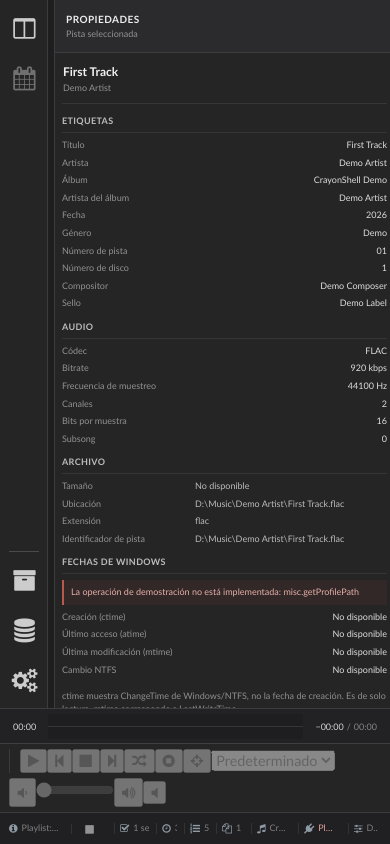
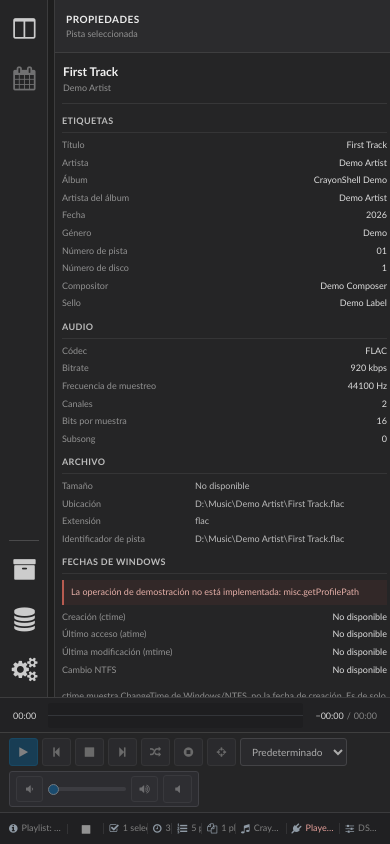
Before and after one commit to mhz698a/fb2k-CrayonShell, a React (Vite) app: page / in a window 390 px wide. Built offline with nearby package versions, Linux system fonts and the light colour scheme.

Commit message:
style: left-align playback and status controls

```diff
--- a/src/styles/main.css
+++ b/src/styles/main.css
@@ -919,59 +919,215 @@ select {
 }
 
 #StatusBar {
-    position: relative; z-index: 1; display: flex; flex: 0 0 auto; align-items: center;
-    gap: 0; min-width: 0; min-height: 25px; padding: 3px 8px; overflow: visible;
-    color: GrayText; background: #202022; border-top: 1px solid rgba(128, 128, 128, .28);
-    font-size: 10px; font-variant-numeric: tabular-nums;
-}
+    position: relative;
+    z-index: 1;
+    display: flex;
+    flex: 0 0 auto;
+    align-items: center;
+    justify-content: flex-start;
+    gap: 0;
+    min-width: 0;
+    min-height: 25px;
+    padding: 3px 8px;
+    overflow: visible;
+    color: GrayText;
+    background: #202022;
+    border-top: 1px solid rgba(128, 128, 128, .28);
+    font-size: 10px;
+    font-variant-numeric: tabular-nums;
+}
+
 .statusbar-item {
-    display: inline-flex; flex: 0 1 auto; align-items: center; gap: 5px; min-width: 0;
-    max-width: 23%; padding: 0 8px; overflow: hidden;
-    border-left: 1px solid rgba(128, 128, 128, .2); white-space: nowrap;
-}
-.statusbar-item:first-child { padding-left: 2px; border-left: 0; }
-.statusbar-item > .fa { flex: 0 0 auto; color: #8f9aa5; font-size: 10px; }
-.statusbar-message { flex: 1 1 16%; max-width: 24%; min-width: 50px; }
+    display: inline-flex;
+    flex: 0 1 auto;
+    align-items: center;
+    gap: 5px;
+    min-width: 0;
+    max-width: none;
+    padding: 0 8px;
+    overflow: hidden;
+    border-left: 1px solid rgba(128, 128, 128, .2);
+    white-space: nowrap;
+}
+
+.statusbar-item:first-child {
+    padding-left: 2px;
+    border-left: 0;
+}
+
+.statusbar-item > .fa {
+    flex: 0 0 auto;
+    color: #8f9aa5;
+    font-size: 10px;
+}
+
+.statusbar-message {
+    flex: 0 1 auto;
+    max-width: min(220px, 22vw);
+    min-width: 0;
+}
+
 .statusbar-message > span,
 .statusbar-playlist-name > span,
 .statusbar-player-connection > span,
-.statusbar-dsp > span { min-width: 0; overflow: hidden; text-overflow: ellipsis; }
-.statusbar-playback-state { flex: 0 0 25px; justify-content: center; padding: 0 7px; }
-.statusbar-playback-state .fa-play, .statusbar-playback-state .fa-pause { color: #a9d9ae; }
-.statusbar-playback-state .fa-stop { color: #929292; }
-.statusbar-playback-state .fa-spinner { color: #d0bd8b; }
-.statusbar-playlist-name, .statusbar-dsp { max-width: 25%; }
-.statusbar-player-connection.is-ready, .statusbar-dsp.is-active { color: #a9d9ae; }
-.statusbar-player-connection.is-connecting, .statusbar-player-connection.is-degraded,
-.statusbar-dsp.is-queued, .statusbar-dsp.is-applying, .statusbar-dsp.is-verifying { color: #d0bd8b; }
-.statusbar-player-connection.is-error, .statusbar-dsp.is-error { color: #e6a09a; }
+.statusbar-dsp > span {
+    min-width: 0;
+    overflow: hidden;
+    text-overflow: ellipsis;
+}
+
+.statusbar-playback-state {
+    flex: 0 0 25px;
+    justify-content: center;
+    padding: 0 7px;
+}
+
+.statusbar-playback-state .fa-play,
+.statusbar-playback-state .fa-pause {
+    color: #a9d9ae;
+}
+
+.statusbar-playback-state .fa-stop {
+    color: #929292;
+}
+
+.statusbar-playback-state .fa-spinner {
+    color: #d0bd8b;
+}
+
+.statusbar-playlist-name {
+    max-width: 210px;
+}
+
+.statusbar-player-connection {
+    max-width: 190px;
+}
+
+.statusbar-dsp {
+    max-width: 230px;
+}
+
+.statusbar-player-connection.is-ready,
+.statusbar-dsp.is-active {
+    color: #a9d9ae;
+}
+
+.statusbar-player-connection.is-connecting,
+.statusbar-player-connection.is-degraded,
+.statusbar-dsp.is-queued,
+.statusbar-dsp.is-applying,
+.statusbar-dsp.is-verifying {
+    color: #d0bd8b;
+}
+
+.statusbar-player-connection.is-error,
+.statusbar-dsp.is-error {
+    color: #e6a09a;
+}
+
 .statusbar-context-menu {
-    position: fixed; z-index: 3000; display: flex; width: 270px;
-    max-height: min(390px, calc(100vh - 16px)); flex-direction: column; gap: 2px;
-    box-sizing: border-box; padding: 7px; overflow: auto; color: #dedede;
-    background: #252526; border: 1px solid #4a4a4d; border-radius: 4px;
+    position: fixed;
+    z-index: 3000;
+    display: flex;
+    width: 270px;
+    max-height: min(390px, calc(100vh - 16px));
+    flex-direction: column;
+    gap: 2px;
+    box-sizing: border-box;
+    padding: 7px;
+    overflow: auto;
+    color: #dedede;
+    background: #252526;
+    border: 1px solid #4a4a4d;
+    border-radius: 4px;
     box-shadow: 0 8px 24px rgba(0, 0, 0, .48);
 }
+
 .statusbar-context-menu-heading {
-    padding: 5px 7px 7px; color: #9d9d9d; border-bottom: 1px solid #3d3d40;
-    font-size: 10px; font-weight: 600;
-}
+    padding: 5px 7px 7px;
+    color: #9d9d9d;
+    border-bottom: 1px solid #3d3d40;
+    font-size: 10px;
+    font-weight: 600;
+}
+
 .statusbar-context-menu-item {
-    display: flex; align-items: center; gap: 8px; min-height: 27px; padding: 4px 7px;
-    color: #dedede; background: transparent; border: 0; border-radius: 2px;
-    cursor: pointer; font: inherit; font-size: 10px; text-align: left;
-}
-.statusbar-context-menu-item:hover, .statusbar-context-menu-item:focus-visible {
-    color: #fff; background: #3a3d41; outline: none;
-}
-.statusbar-context-menu-item > .fa { width: 13px; flex: 0 0 13px; color: #8ab4d8; text-align: center; }
+    display: flex;
+    align-items: center;
+    gap: 8px;
+    min-height: 27px;
+    padding: 4px 7px;
+    color: #dedede;
+    background: transparent;
+    border: 0;
+    border-radius: 2px;
+    cursor: pointer;
+    font: inherit;
+    font-size: 10px;
+    text-align: left;
+}
+
+.statusbar-context-menu-item:hover,
+.statusbar-context-menu-item:focus-visible {
+    color: #fff;
+    background: #3a3d41;
+    outline: none;
+}
+
+.statusbar-context-menu-item > .fa {
+    width: 13px;
+    flex: 0 0 13px;
+    color: #8ab4d8;
+    text-align: center;
+}
+
 @media (max-width: 820px) {
-    #StatusBar { overflow: visible; }
-    .statusbar-item { max-width: 40%; padding-right: 6px; padding-left: 6px; }
-}
+    #StatusBar {
+        overflow: visible;
+    }
+
+    .statusbar-item {
+        padding-right: 6px;
+        padding-left: 6px;
+    }
+
+    .statusbar-message {
+        max-width: 22vw;
+    }
+
+    .statusbar-playlist-name {
+        max-width: 17vw;
+    }
+
+    .statusbar-player-connection {
+        max-width: 16vw;
+    }
+
+    .statusbar-dsp {
+        max-width: 20vw;
+    }
+}
+
 @media (max-width: 520px) {
-    #StatusBar { font-size: 9px; }
-    .statusbar-item { gap: 4px; padding-right: 5px; padding-left: 5px; }
+    #StatusBar {
+        font-size: 9px;
+    }
+
+    .statusbar-item {
+        gap: 4px;
+        padding-right: 5px;
+        padding-left: 5px;
+    }
+
+    .statusbar-message {
+        max-width: 23vw;
+    }
+
+    .statusbar-playlist-name,
+    .statusbar-player-connection,
+    .statusbar-dsp {
+        max-width: 15vw;
+    }
 }
 
 button.play-btn {
@@ -3701,12 +3857,116 @@ button.play-btn {
     border-top: 1px solid rgba(128, 128, 128, .28);
 }
 
-.playback-bar-transport,
+.playback-bar-transport {
+    display: flex;
+    flex: 0 1 auto;
+    align-items: center;
+    justify-content: flex-start;
+    gap: 4px;
+    min-width: 0;
+    margin: 0;
+    padding: 0;
+    border: 0;
+}
+
 .playback-bar-volume {
-    flex: 0 0 auto; justify-content: flex-end; margin-left: auto; padding-left: 10px;
-    border-left: 1px solid rgba(128, 128, 128, .24);
-}
-.playback-volume-step { min-width: 27px; padding: 4px 6px; }
+    display: flex;
+    flex: 0 0 auto;
+    align-items: center;
+    justify-content: flex-end;
+    gap: 5px;
+    margin-left: auto;
+    padding: 3px 7px 3px 10px;
+    background: #2c2c30;
+    border: 1px solid #414146;
+    border-radius: 3px;
+}
+
+.playback-control {
+    display: inline-flex;
+    flex: 0 0 29px;
+    align-items: center;
+    justify-content: center;
+    width: 29px;
+    height: 28px;
+    box-sizing: border-box;
+    padding: 0;
+    color: #c9c9c9;
+    background: #333337;
+    border: 1px solid #4b4b4f;
+    border-radius: 3px;
+    cursor: pointer;
+    font-size: 11px;
+    line-height: 1;
+    transition: color .12s ease, background-color .12s ease, border-color .12s ease;
+}
+
+.playback-control:hover:not(:disabled) {
+    color: #ffffff;
+    background: #414146;
+    border-color: #626268;
+}
+
+.playback-control:focus-visible {
+    outline: 1px solid var(--accent-color);
+    outline-offset: 1px;
+}
+
+.playback-control:disabled {
+    opacity: .42;
+    cursor: not-allowed;
+}
+
+.playback-control-primary {
+    color: #ffffff;
+    background: #075f95;
+    border-color: #0878b8;
+}
+
+.playback-control-primary:hover:not(:disabled) {
+    background: #0877b5;
+    border-color: #1595d2;
+}
+
+.playback-control-toggle.is-active {
+    color: #ffffff;
+    background: #254d3a;
+    border-color: #3d805e;
+}
+
+.playback-order-control {
+    display: inline-flex;
+    flex: 0 0 auto;
+    align-items: center;
+    gap: 6px;
+    margin-left: 4px;
+    color: #a9a9a9;
+    font-size: 10px;
+    white-space: nowrap;
+}
+
+.playback-order-control select {
+    min-width: 126px;
+    height: 28px;
+    padding: 0 7px;
+    color: #e4e4e4;
+    color-scheme: dark;
+    background: #2d2d30;
+    border: 1px solid #505054;
+    border-radius: 3px;
+    font-size: 10px;
+}
+
+.playback-order-control select:focus-visible {
+    outline: 1px solid var(--accent-color);
+    outline-offset: 1px;
+}
+
+.playback-volume-step {
+    flex-basis: 27px;
+    width: 27px;
+    height: 26px;
+}
 
 .playback-volume-slider {
     display: inline-flex;
@@ -3727,25 +3987,96 @@ button.play-btn {
     border: 0;
 }
 
-.playback-volume-slider input {
+.playback-volume-range {
+    position: relative;
+    display: flex;
+    align-items: center;
     width: 100%;
     min-width: 0;
+}
+
+.playback-volume-range input {
+    display: block;
+    width: 100%;
+    height: 18px;
+    min-width: 0;
     margin: 0;
-    accent-color: var(--accent-color);
+    padding: 0;
+    appearance: none;
+    background: transparent;
     cursor: pointer;
 }
 
-.playback-volume-slider input:disabled {
+.playback-volume-range input::-webkit-slider-runnable-track {
+    height: 4px;
+    background: #56565c;
+    border-radius: 3px;
+}
+
+.playback-volume-range input::-webkit-slider-thumb {
+    width: 11px;
+    height: 11px;
+    margin-top: -3.5px;
+    appearance: none;
+    background: var(--accent-color);
+    border: 1px solid #d8e8f2;
+    border-radius: 50%;
+}
+
+.playback-volume-range input::-moz-range-track {
+    height: 4px;
+    background: #56565c;
+    border-radius: 3px;
+}
+
+.playback-volume-range input::-moz-range-thumb {
+    width: 9px;
+    height: 9px;
+    background: var(--accent-color);
+    border: 1px solid #d8e8f2;
+    border-radius: 50%;
+}
+
+.playback-volume-range input:focus-visible {
+    outline: 1px solid var(--accent-color);
+    outline-offset: 3px;
+}
+
+.playback-volume-range input:disabled {
     opacity: .4;
     cursor: not-allowed;
 }
 
-.playback-volume-value {
+.playback-volume-tooltip {
+    position: absolute;
+    z-index: 4;
+    bottom: calc(100% + 7px);
+    transform: translateX(-50%);
     min-width: 34px;
-    color: #bcbcbc;
+    padding: 4px 6px;
+    color: #ffffff;
+    background: #303034;
+    border: 1px solid #55555a;
+    border-radius: 3px;
+    box-shadow: 0 2px 8px rgba(0, 0, 0, .35);
     font-size: 10px;
     font-variant-numeric: tabular-nums;
-    text-align: right;
+    line-height: 1;
+    text-align: center;
+    pointer-events: none;
+}
+
+.playback-volume-tooltip::after {
+    position: absolute;
+    top: 100%;
+    left: 50%;
+    width: 6px;
+    height: 6px;
+    background: #303034;
+    border-right: 1px solid #55555a;
+    border-bottom: 1px solid #55555a;
+    content: "";
+    transform: translate(-50%, -50%) rotate(45deg);
 }
 
 @media (max-width: 760px) {
@@ -3763,8 +4094,7 @@ button.play-btn {
 
     .playback-bar-volume {
         margin-left: 0;
-        padding-left: 0;
-        border-left: 0;
+        padding: 3px 6px;
     }
 
     .playback-order-control {
@@ -3787,51 +4117,10 @@ button.play-btn {
     }
 }
 
-
-.playlist-status-playback {
-    flex: 0 1 auto;
-    min-width: 0;
-    max-width: 33%;
-    overflow: hidden;
-    padding-left: 10px;
-    border-left: 1px solid rgba(128, 128, 128, .28);
-    text-overflow: ellipsis;
-    white-space: nowrap;
-    font-variant-numeric: tabular-nums;
-}
-
-.playlist-status-playback.is-ready {
-    color: #a9d9ae;
-}
-
-.playlist-status-playback.is-connecting,
-.playlist-status-playback.is-degraded {
-    color: #d0bd8b;
-}
-
-.playlist-status-playback.is-error {
-    color: #e6a09a;
-}
-
-.playlist-status-playback.is-disconnected {
-    color: #929292;
-}
-
 @media (max-width: 620px) {
     #StatusBar {
-        gap: 7px;
+        gap: 0;
         padding-right: 7px;
         padding-left: 7px;
-        font-size: 9px;
-    }
-
-    .playlist-status-playback {
-        max-width: 37%;
-        padding-left: 7px;
-    }
-
-    .playlist-status-dsp {
-        max-width: 38%;
-        padding-left: 7px;
-    }
-}
+    }
+}
```
